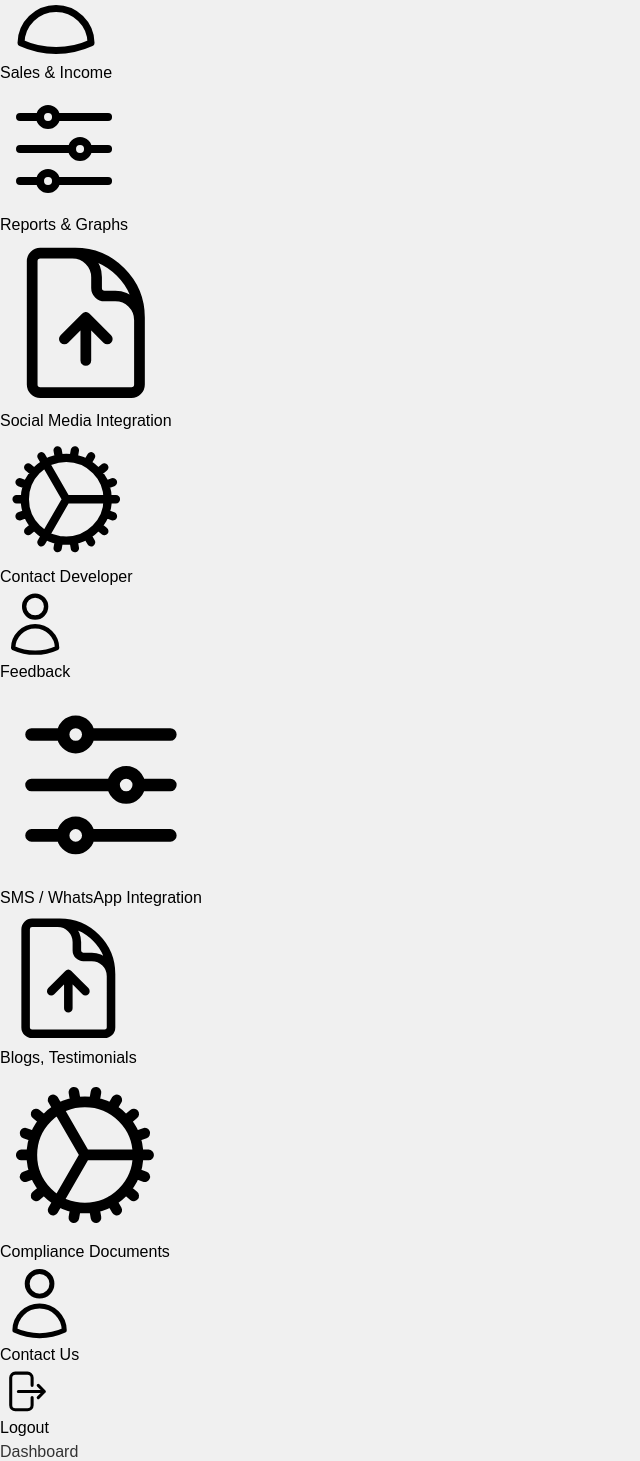
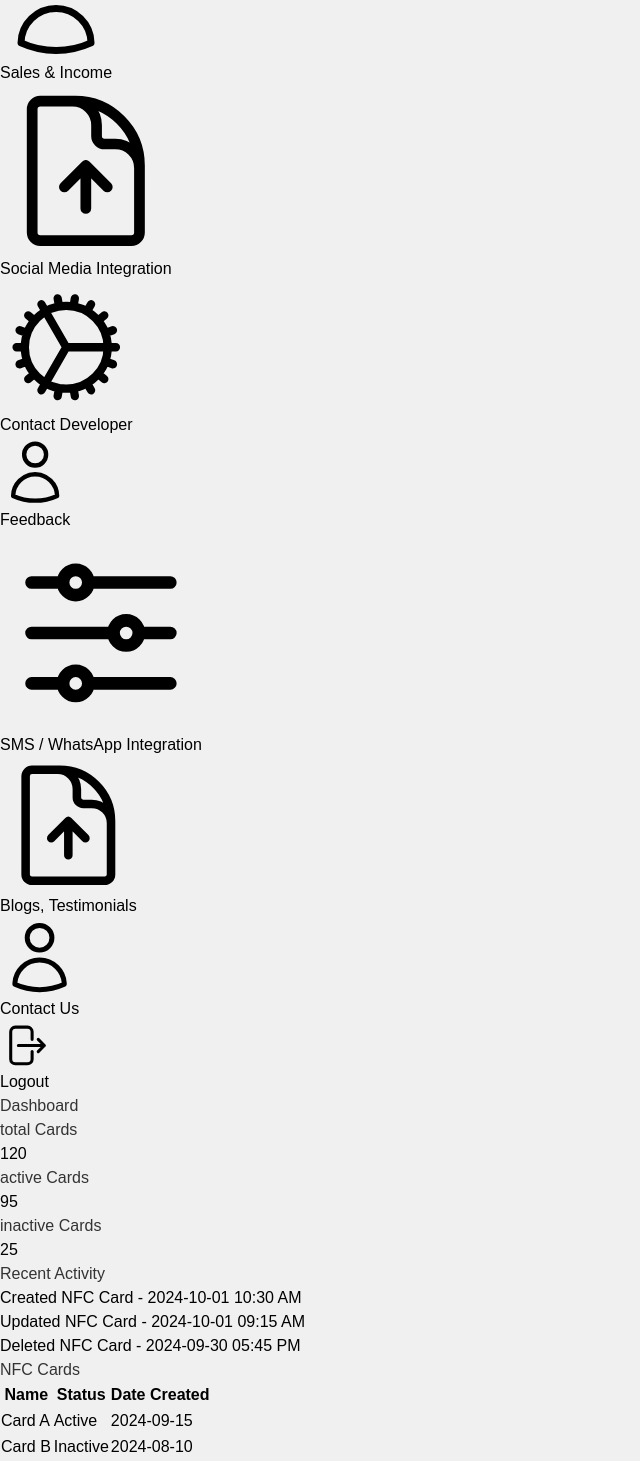
Before and after one commit to gtarun8341/nfc-cards, a Next.js app: page /admin-panel in a window 1280 px wide. Shown: the part 3083-4544 px from the top of the page, without its empty margins (0-640 px from the left). Built offline with nearby package versions, Linux system fonts and the light colour scheme.

Commit message:
15 commit

```diff
--- a/src/app/admin-panel/page.js
+++ b/src/app/admin-panel/page.js
@@ -59,8 +59,8 @@ const AdminPanel = () => {
         { name: 'PDF Visiting Card', icon: UserIcon, onClick: () => setActiveForm('pdf-visiting-card') },
         { name: 'One Page Business Profile', icon: UserIcon, onClick: () => setActiveForm('one-page-business-profile') },
         { name: 'Physical Visiting Card', icon: UserIcon, onClick: () => setActiveForm('physical-visiting-card') },
-        { name: 'Business Essentials', icon: UserIcon, onClick: () => setActiveForm('business-essentials') },
-        { name: 'Additional Services', icon: UserIcon, onClick: () => setActiveForm('additional-services') },
+        // { name: 'Business Essentials', icon: UserIcon, onClick: () => setActiveForm('business-essentials') },
+        // { name: 'Additional Services', icon: UserIcon, onClick: () => setActiveForm('additional-services') },
       ]
     },    { name: 'Generate QR Code', path: 'generate-qr-code', icon: AdjustmentsHorizontalIcon, onClick: () => setActiveForm('generate-qr-code') },
     { name: 'Generate Link for Customer', path: 'generate-link', icon: DocumentArrowUpIcon, onClick: () => setActiveForm('generate-link') },
@@ -74,31 +74,33 @@ const AdminPanel = () => {
     { name: 'Admin Products', path: 'admin-products', icon: DocumentArrowUpIcon, onClick: () => setActiveForm('admin-products') },
     { name: 'Payment Management', path: 'payment-management', icon: CogIcon, onClick: () => setActiveForm('payment-management') },
     { name: 'Sales & Income', path: 'sales-income', icon: UserIcon, onClick: () => setActiveForm('sales-income') },
-    {
-      name: 'Reports & Graphs',
-      icon: AdjustmentsHorizontalIcon,
-      submenu: [
-        { name: 'Customers added as per products', icon: UserIcon, onClick: () => setActiveForm('customers-per-products') },
-        { name: 'Products sold as per category', icon: UserIcon, onClick: () => setActiveForm('products-per-category') },
-        { name: 'Income generated as per different categories', icon: UserIcon, onClick: () => setActiveForm('income-per-categories') },
-        { name: 'Customer engagement to blogs & testimonials', icon: UserIcon, onClick: () => setActiveForm('customer-engagement') },
-      ]
-    },    { name: 'Social Media Integration', path: 'social-media', icon: DocumentArrowUpIcon, onClick: () => setActiveForm('social-media') },
+    // {
+    //   name: 'Reports & Graphs',
+    //   icon: AdjustmentsHorizontalIcon,
+    //   submenu: [
+    //     { name: 'Customers added as per products', icon: UserIcon, onClick: () => setActiveForm('customers-per-products') },
+    //     { name: 'Products sold as per category', icon: UserIcon, onClick: () => setActiveForm('products-per-category') },
+    //     { name: 'Income generated as per different categories', icon: UserIcon, onClick: () => setActiveForm('income-per-categories') },
+    //     { name: 'Customer engagement to blogs & testimonials', icon: UserIcon, onClick: () => setActiveForm('customer-engagement') },
+    //   ]
+    // },
+    { name: 'Social Media Integration', path: 'social-media', icon: DocumentArrowUpIcon, onClick: () => setActiveForm('social-media') },
     { name: 'Contact Developer', path: 'contact-developer', icon: CogIcon, onClick: () => setActiveForm('contact-developer') },
     { name: 'Feedback', path: 'feedback', icon: UserIcon, onClick: () => setActiveForm('feedback') },
     { name: 'SMS / WhatsApp Integration', path: 'sms-whatsapp', icon: AdjustmentsHorizontalIcon, onClick: () => setActiveForm('sms-whatsapp') },
     { name: 'Blogs, Testimonials', path: 'blogs-testimonials', icon: DocumentArrowUpIcon, onClick: () => setActiveForm('blogs-testimonials') },
-    {
-      name: 'Compliance Documents',
-      icon: CogIcon,
-      submenu: [
-        { name: 'Privacy Policy', icon: UserIcon, onClick: () => setActiveForm('privacy-policy') },
-        { name: 'Refund Policy', icon: UserIcon, onClick: () => setActiveForm('refund-policy') },
-        { name: 'Terms & Conditions', icon: UserIcon, onClick: () => setActiveForm('terms-conditions') },
-        { name: 'Shipping Policy', icon: UserIcon, onClick: () => setActiveForm('shipping-policy') },
-        { name: 'Cancellation Policy', icon: UserIcon, onClick: () => setActiveForm('cancellation-policy') },
-      ]
-    },    { name: 'Contact Us', path: 'contact-us', icon: UserIcon, onClick: () => setActiveForm('contact-us') },
+    // {
+    //   name: 'Compliance Documents',
+    //   icon: CogIcon,
+    //   submenu: [
+    //     { name: 'Privacy Policy', icon: UserIcon, onClick: () => setActiveForm('privacy-policy') },
+    //     { name: 'Refund Policy', icon: UserIcon, onClick: () => setActiveForm('refund-policy') },
+    //     { name: 'Terms & Conditions', icon: UserIcon, onClick: () => setActiveForm('terms-conditions') },
+    //     { name: 'Shipping Policy', icon: UserIcon, onClick: () => setActiveForm('shipping-policy') },
+    //     { name: 'Cancellation Policy', icon: UserIcon, onClick: () => setActiveForm('cancellation-policy') },
+    //   ]
+    // },
+    { name: 'Contact Us', path: 'contact-us', icon: UserIcon, onClick: () => setActiveForm('contact-us') },
   ];
 
   const handleLogout = () => {
```
